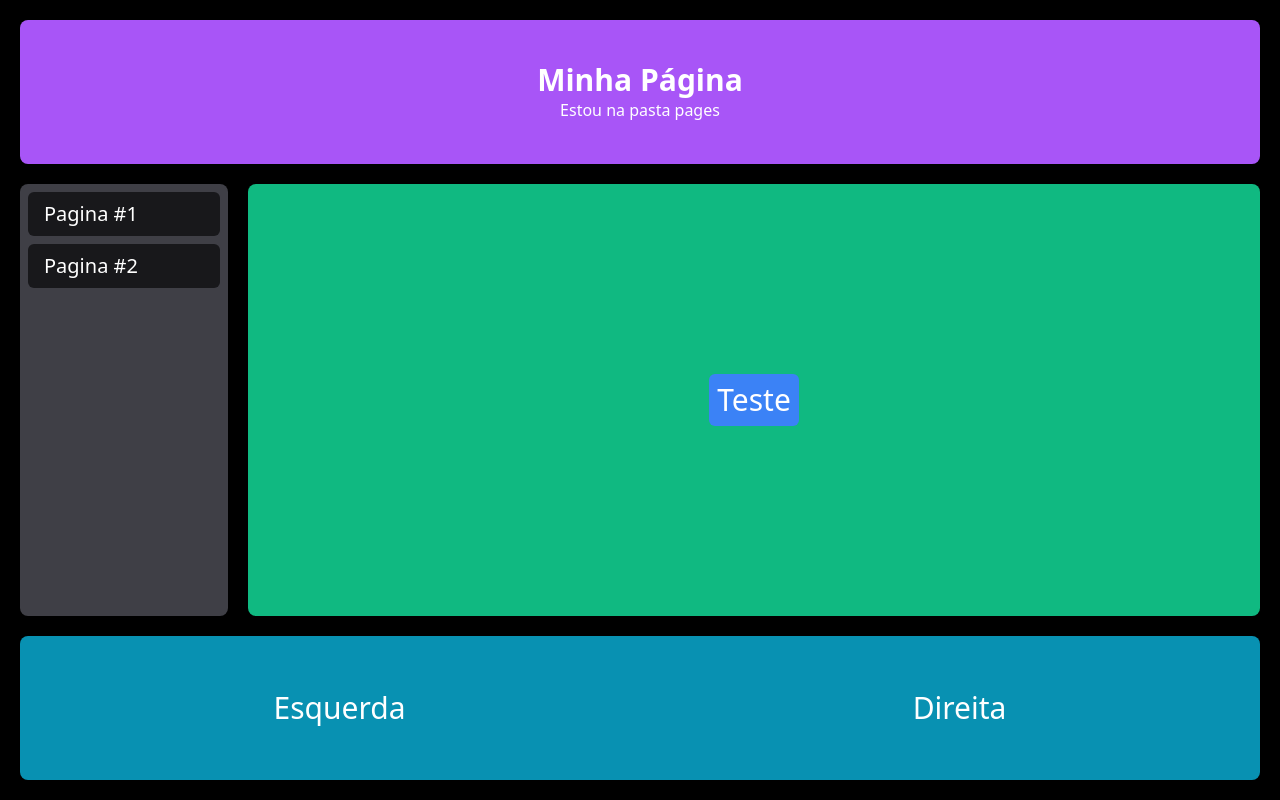
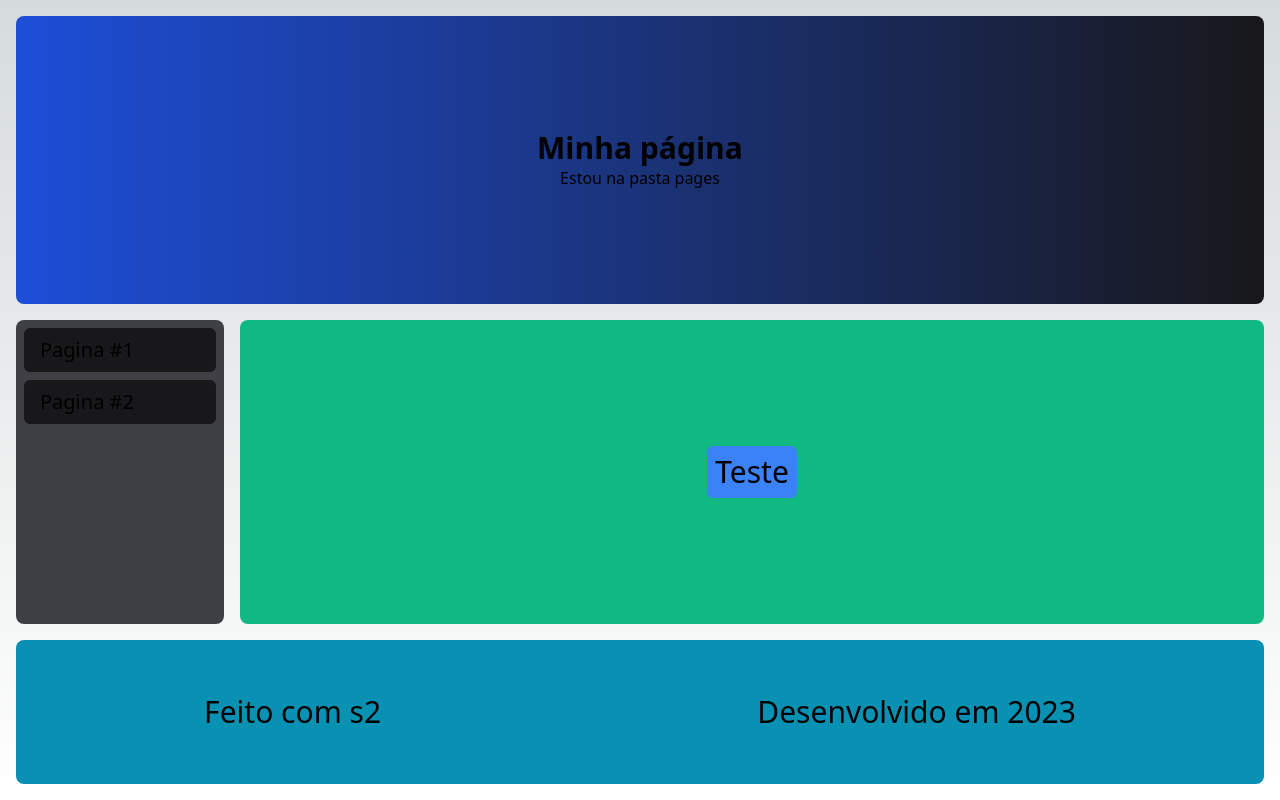
Before and after one commit to israelbulcaotavares/react-fundamentos-cod3r, a Next.js app: page /pagina in a window 1280 px wide. Built offline with nearby package versions, Linux system fonts and the light colour scheme.

Commit message:
evento básico

```diff
--- a/src/pages/pagina.tsx
+++ b/src/pages/pagina.tsx
@@ -3,22 +3,19 @@
 import Conteudo from "@/components/Conteudo";
 import Rodape from "@/components/Rodape";
 import Menu from "@/components/Menu";
+import Pagina from "@/components/Pagina";
 
-export default function Pagina() {
+export default function TestePagina() {
+
+  function executar() {
+    console.log('O botão foi pressionado!')
+  }
+
   return (
-    <div className="flex flex-col h-screen p-5 gap-5 bg-black text-white">
-      <Cabecalho titulo="Minha Página" subtitulo="Estou na pasta pages" />
-
-      <div className="flex flex-1 gap-5">
-        <Menu />
-        <Conteudo>
-            <button className="bg-blue-500 p-2 rounded-md">
-                Teste
-            </button>
-        </Conteudo>
-      </div>
-
-      <Rodape textoEsquerda="Esquerda" textoDireita="Direita" />
-    </div>
+    <Pagina titulo="Minha página" subtitulo="Estou na pasta pages">
+      <button onClick={executar} className="bg-blue-500 p-2 rounded-md">
+        Teste
+        </button>
+    </Pagina>
   );
 }
```
Also changed, not shown: src/components/Conteudo.tsx (+7 -1 lines).
